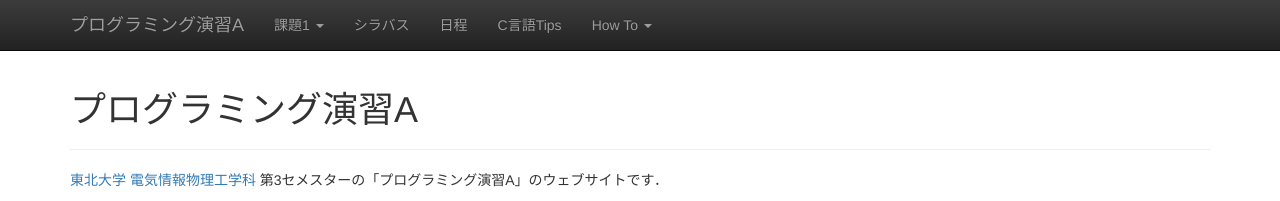
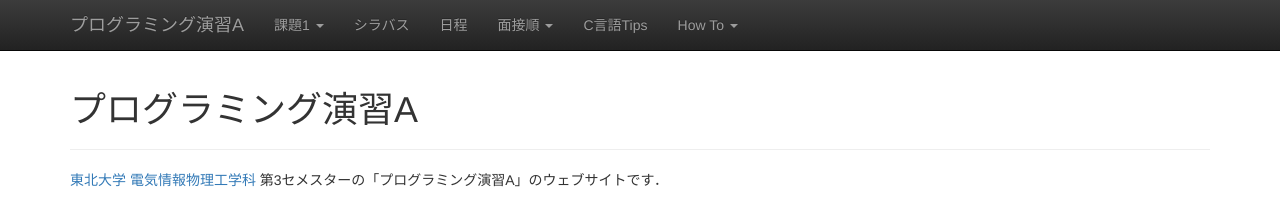
Before and after one commit to ecei-tohoku/ppa-public, a Jekyll site: the page built from index.md, in a window 1280 px wide. Shown: the top 201 px of the page. Built offline with Jekyll 4.4.1, drawn with Linux system fonts in a browser that asks for light colours; nearby versions of some CDN libraries.

Commit message:
Added the interview order for class A.

```diff
--- a/_data/menu.yaml
+++ b/_data/menu.yaml
@@ -20,6 +20,10 @@
   url: /about.html
 - text: 日程
   url: /schedule.html
+- text: 面接順
+  subitems:
+    - text: Aクラス
+    - url: http://localweb.ecei.tohoku.ac.jp/~enshu25/classA.htm
 - text: C言語Tips
   url: /tips.html
 - text: How To
```
